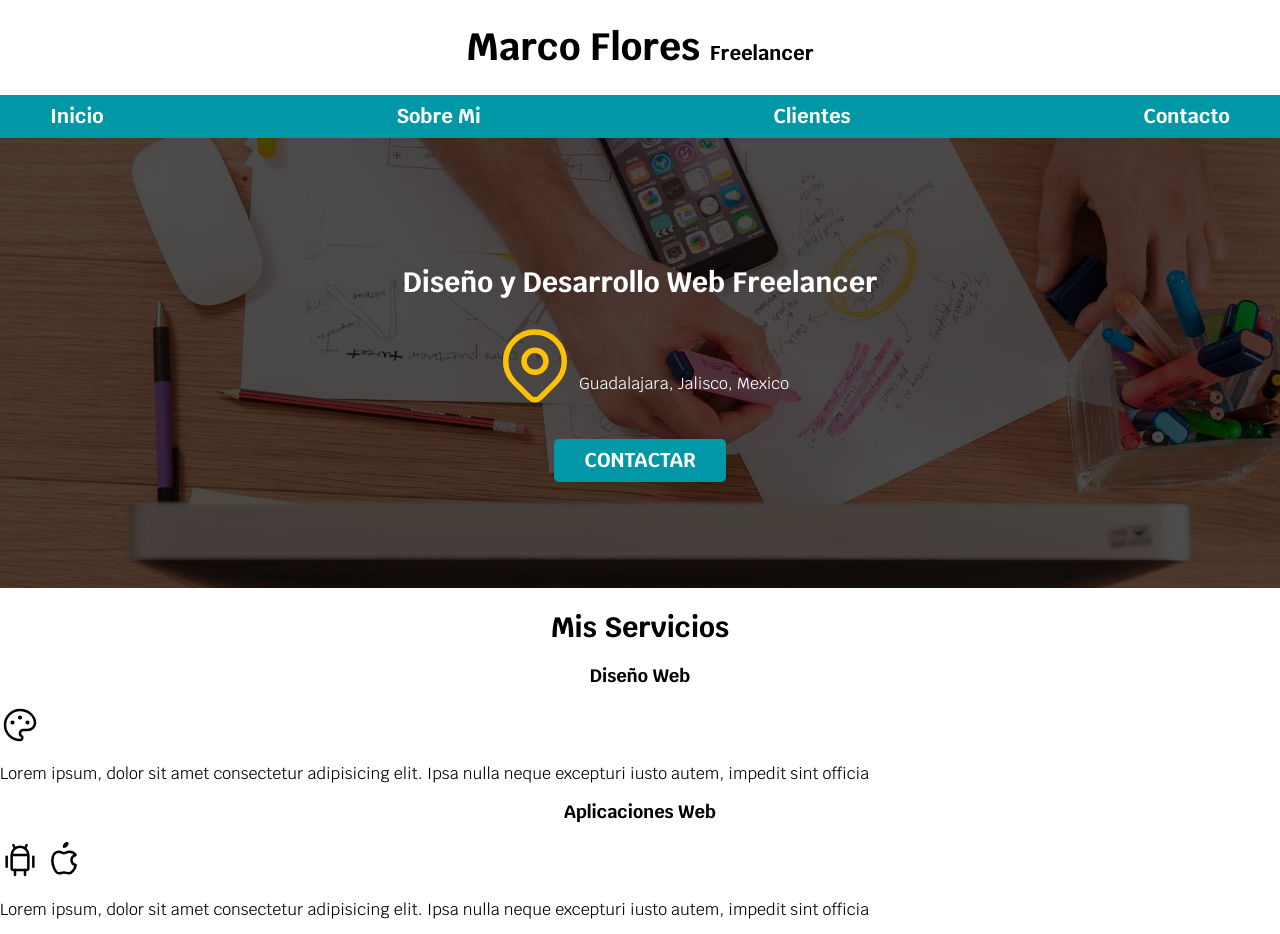
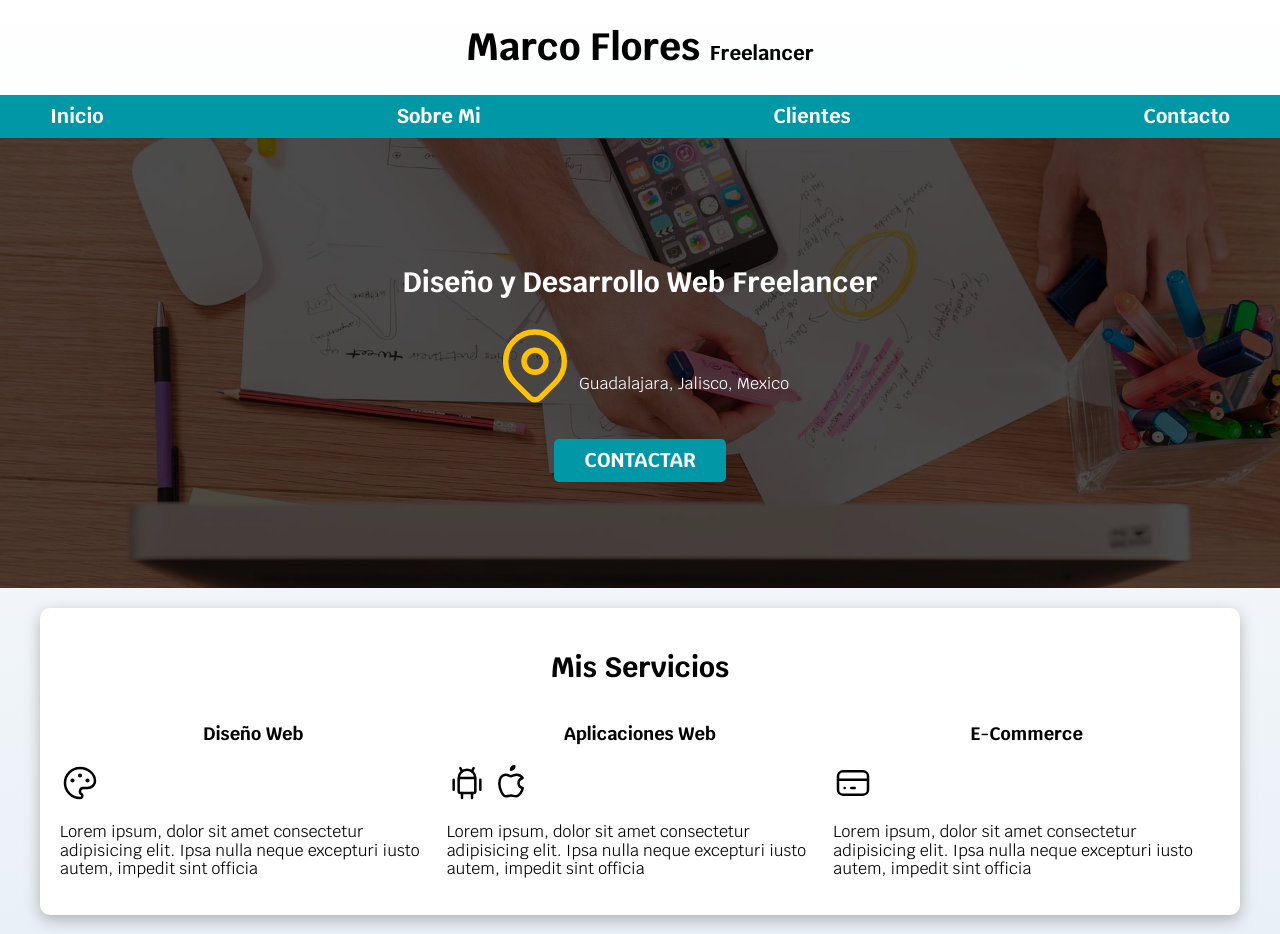
Before and after one commit to IngOcram/freelancer, a plain HTML site: page freelancer_inicio/index.html in a window 1280 px wide. Shown: the top 934 px of the page. Drawn offline with Linux system fonts and the light colour scheme.

Commit message:
Agregando ccs grid

```diff
--- a/freelancer_inicio/css/styles.css
+++ b/freelancer_inicio/css/styles.css
@@ -4,6 +4,7 @@
     --primario: #FFC107;
     --secundario: #0097a7;
     --gris: #757575;
+    --grisCalro:  #dfe9f3;
 }
 /* Globales */
 html {
@@ -16,9 +17,10 @@ html {
   }
 
 body {
-    font-size: 16px;
+    font-size: 16px; /* 1rem = 10px */
     font-family: 'Krub', sans-serif;
-    /* 1rem = 10px */
+    background-image: linear-gradient(to top, var(--grisCalro) 0%, var(--blanco) 100% );
+
 }
 
 .contenedor {
@@ -45,6 +47,15 @@ body {
         width: auto;
     }
 
+}
+
+.sombra {
+    -webkit-box-shadow: 0px 5px 15px 0px rgba(112,112,112,0.48);
+    -moz-box-shadow: 0px 5px 15px 0px rgba(112,112,112,0.48);
+    box-shadow: 0px 5px 15px 0px rgba(112,112,112,0.48);
+    background-color: var(--blanco);
+    padding: 2rem;
+    border-radius: 1rem;
 }
 
 /*Tipografia */
@@ -110,6 +121,7 @@ h1,h2,h3 {
     background-size: cover;
     height: 450px;
     position: relative;
+    margin-bottom: 2rem;
 }
 
 .contenido-hero {
@@ -133,3 +145,12 @@ h1,h2,h3 {
     display: flex;
     align-items: flex-end;
 }
+
+/** Servicios **/
+
+@media (min-width: 768px) {
+    .servicios {
+        display: grid;
+        grid-template-columns: repeat(3, 1fr);
+    }
+}
--- a/freelancer_inicio/index.html
+++ b/freelancer_inicio/index.html
@@ -57,9 +57,11 @@
 
         </section>
 
-        <main>
+        <main class="contenedor sombra">
 
             <h2>Mis Servicios</h2>
+
+            <div class="servicios">
 
                 <section>
 
@@ -118,6 +120,8 @@
 
                 </section>
 
+            </div> <!-- .servicios -->
+
         </main>
 
         <section>
```
Lines whose indentation alone changed are shown as unchanged.
